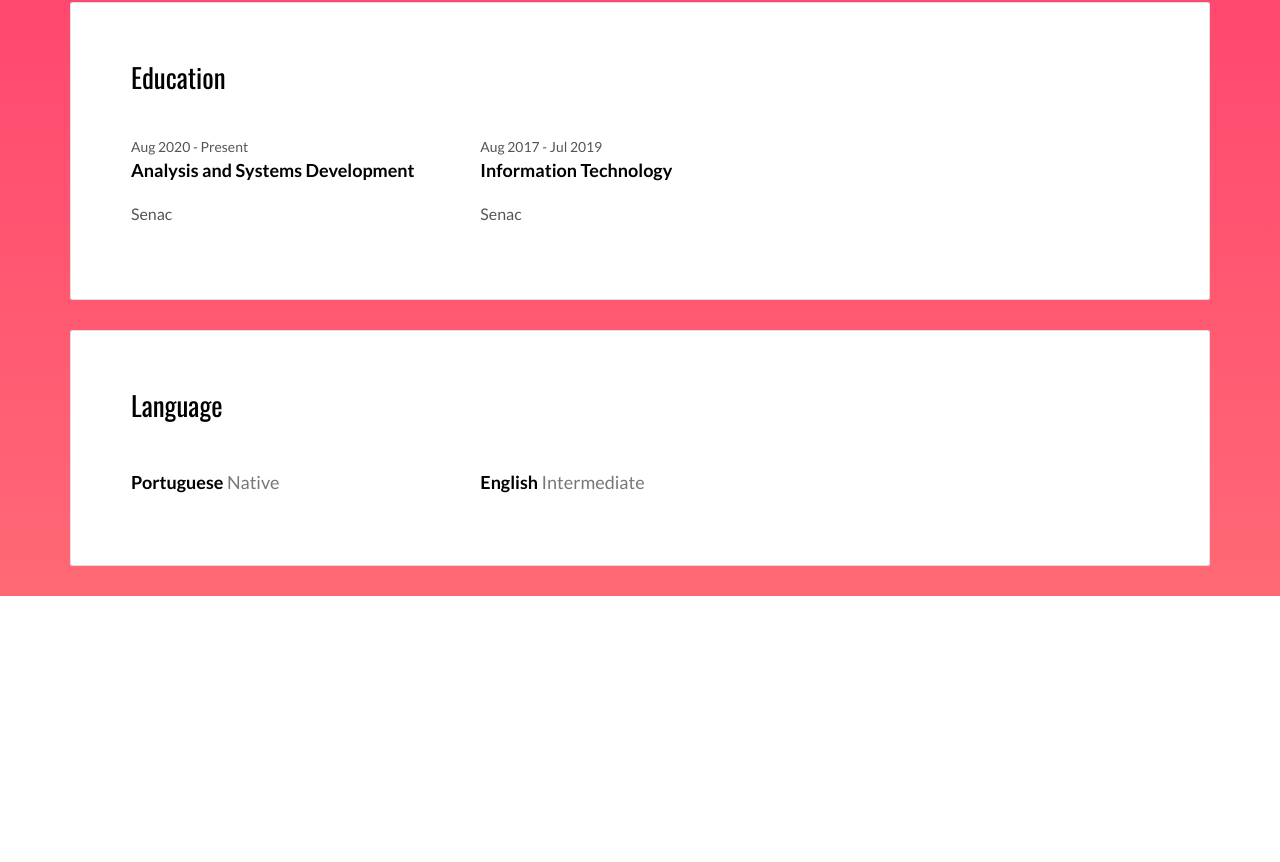
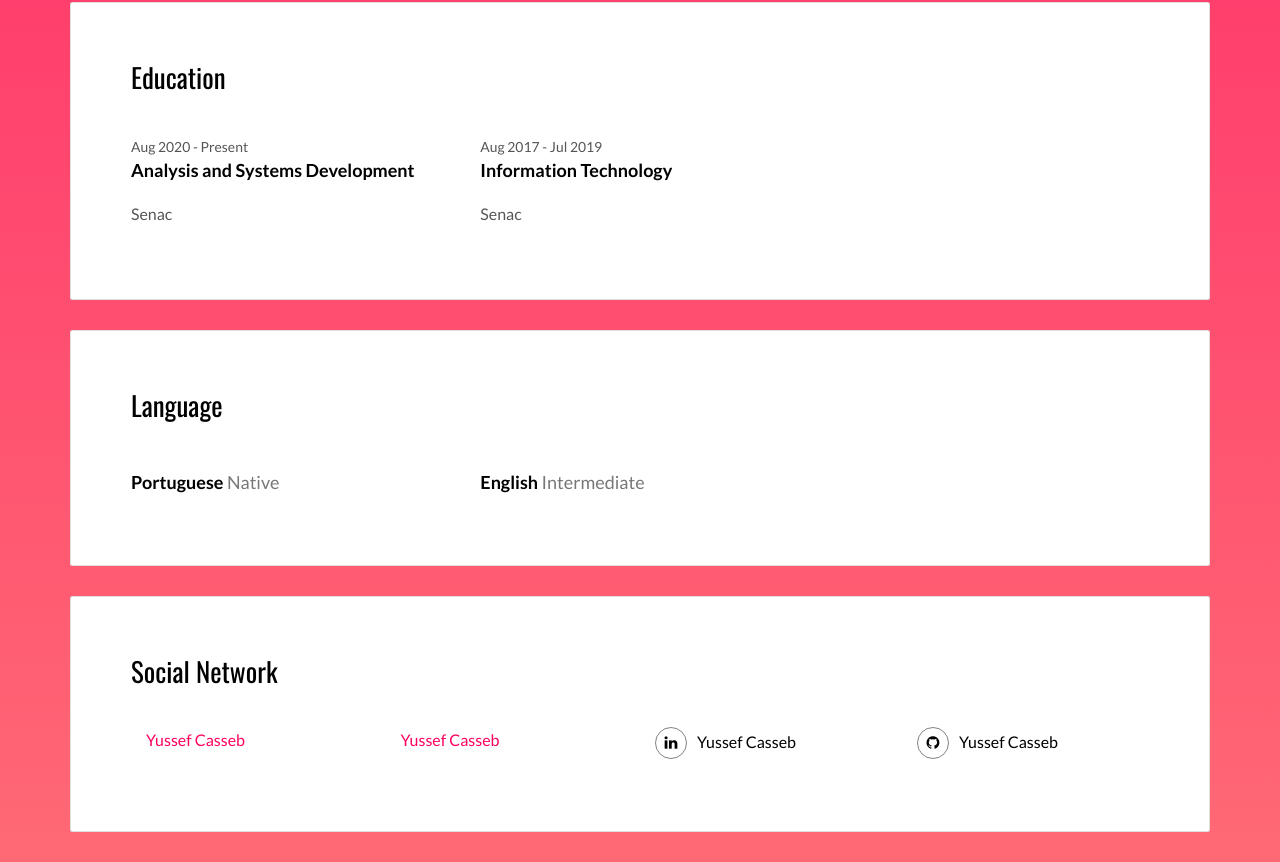
Before and after one commit to YussefCasseb/web-curriculum, a plain HTML site: page index.html in a window 1280 px wide. Shown: the part 1296-2158 px from the top of the page. Before the commit the page ends 1892 px from the top, so only its background shows below. Drawn offline with nearby package versions, Linux system fonts and the light colour scheme.

Commit message:
Add github social

```diff
--- a/index.html
+++ b/index.html
@@ -121,6 +121,26 @@
           </div>
         </div>
 
+        <div class="card">
+          <div class="card-block">
+            <h2>Social Network</h2>
+			<div class="col-md-3">
+                <p><a href="https://www.linkedin.com/in/dev-yussef/?locale=en_US" title="">Yussef Casseb</a></p>
+              </div>
+			  <div class="col-md-3">
+                <p><a href="https://github.com/YussefCasseb" title="">Yussef Casseb</a></p>
+              </div>
+            <div class="row">
+              <div class="col-md-3">
+                <p class="social-buttons"><a href="https://www.linkedin.com/in/dev-yussef/?locale=en_US" title=""><span class="social-round-icon fa-icon"><i class="fa fa-linkedin"></i></span>Yussef Casseb</a></p>
+              </div>
+			  <div class="col-md-3">
+                <p class="social-buttons"><a href="https://github.com/YussefCasseb" title=""><span class="social-round-icon fa-icon"><i class="fa fa-github"></i></span>Yussef Casseb</a></p>
+              </div>
+            </div>
+          </div>
+        </div>
+
      </div>
    </div>
  </div>
```
